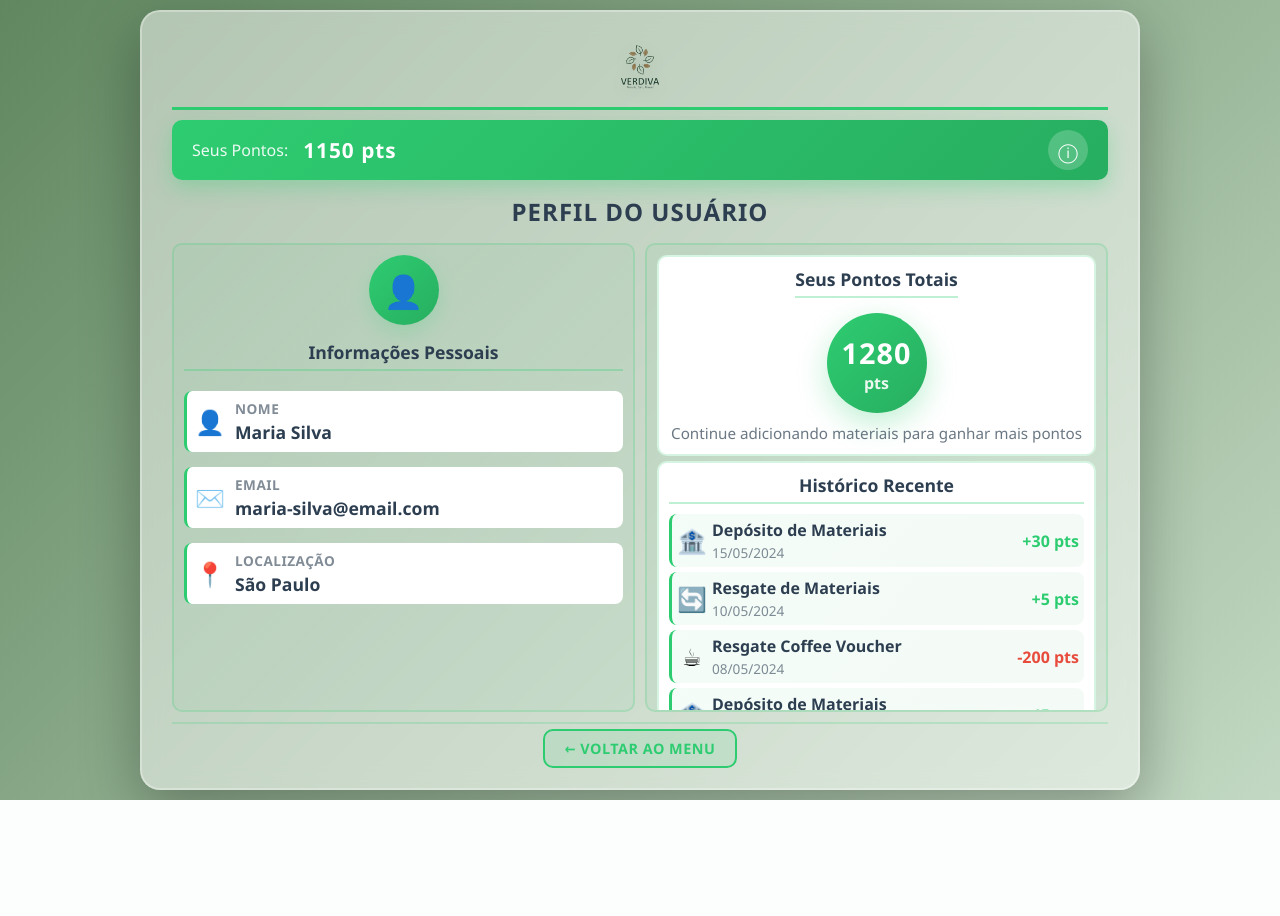
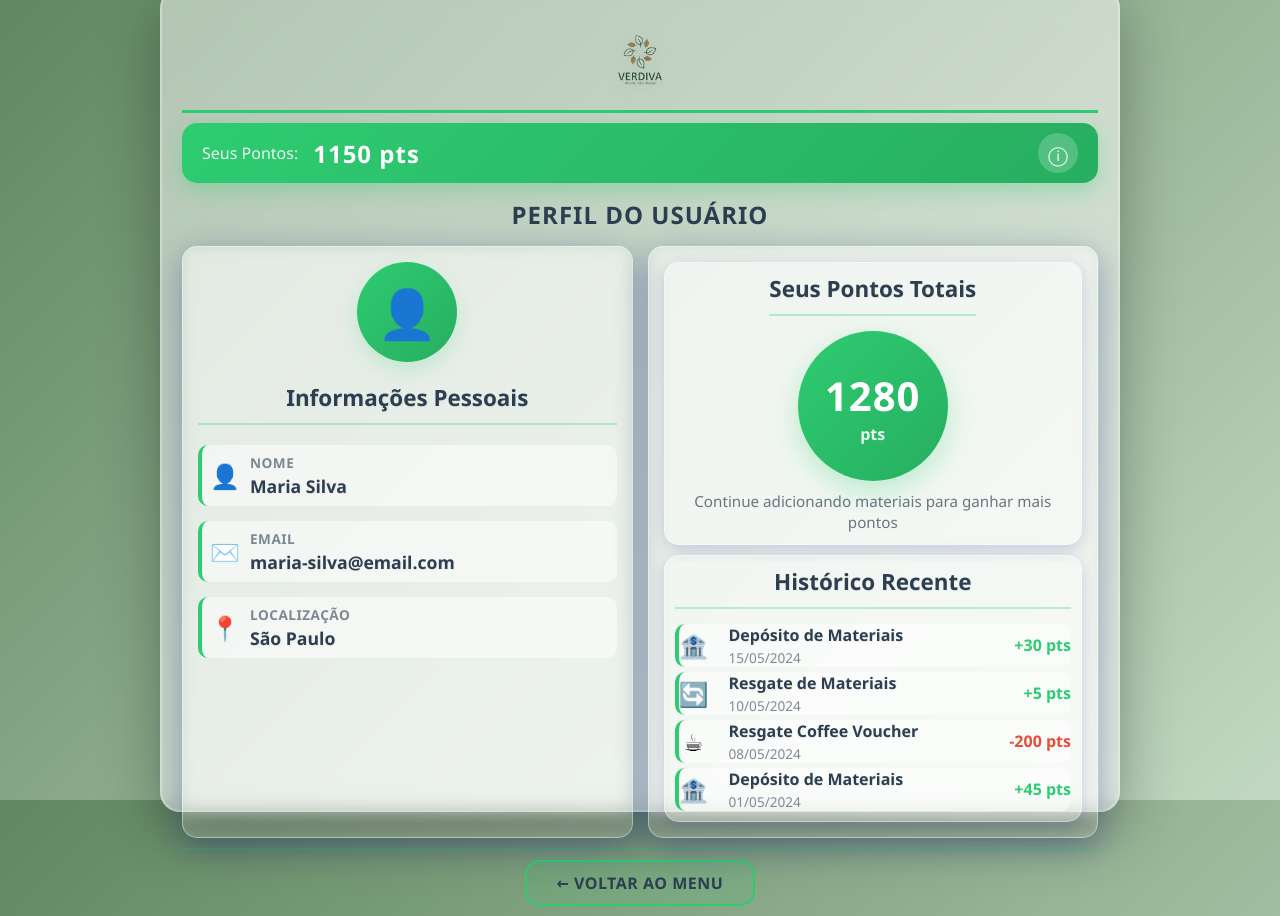
Before and after one commit to caiquemendeskm/Verdiva, a PHP site: page /Perfil_usuario.html in a window 1280 px wide. Before the commit the page ends 800 px from the top, so only its background shows below. Run offline with PHP 8.4, Linux system fonts and the light colour scheme.

Commit message:
Add files via upload

```diff
--- a/Css/Perfil.css
+++ b/Css/Perfil.css
@@ -23,12 +23,14 @@
 body {
     font-family: 'Segoe UI', Tahoma, Geneva, Verdana, sans-serif;
     background: linear-gradient(135deg, #60875f 0%, #c2d8c2 100%);
-    min-height: 100vh;
+    /* Otimização para 4:3 e sem scroll */
+    height: 100vh; /* Usa 100% da altura da viewport */
+    width: 100vw; /* Usa 100% da largura da viewport */
+    overflow: hidden; /* Remove a rolagem */
     display: flex;
     justify-content: center;
     align-items: center;
-    padding: 10px;
-    overflow: hidden; /* Remove o scroll do body */
+    padding: 0; /* Remove padding do body para maximizar o espaço */
 }
 
 /* ===================================
@@ -36,19 +38,20 @@ body {
    =================================== */
 
 .totem-container {
-    width: 100%;
-    max-width: 1000px;
+    /* Otimização para 4:3 */
+    width: 120vh; /* 4/3 de 100vh = 75vh. Garante proporção 4:3 quando a altura é 100vh */
+    max-width: 100%; /* Limite máximo de largura */
+    height: 103vh; /* Ocupa toda a altura disponível */
+
     background: rgba(255, 255, 255, 0.50);
     border-radius: var(--border-radius);
     box-shadow: 0 20px 60px rgba(0, 0, 0, 0.3);
-    padding: 15px 30px; /* Reduzido */
+    padding: 20px; /* Reduz padding para economizar espaço */
     display: flex;
     flex-direction: column;
-    gap: 10px; /* Reduzido */
+    gap: 10px; /* Reduz o espaçamento entre os elementos */
     backdrop-filter: blur(10px);
     border: 2px solid rgba(255, 255, 255, 0.3);
-    height: calc(100vh - 20px); /* Garante que o container ocupe a altura restante */
-    overflow-y: hidden; /* Remove a rolagem do container */
 }
 
 /* ===================================
@@ -57,17 +60,17 @@ body {
 
 .totem-header {
     text-align: center;
-    padding: 5px 0; /* Reduzido */
+    padding: 10px 0; /* Reduz padding */
     border-bottom: 3px solid var(--primary-color);
     display: flex;
     flex-direction: column;
     align-items: center;
-    gap: 5px; /* Reduzido */
+    gap: 5px; /* Reduz espaçamento */
 }
 
 .totem-logo {
-    width: 70px; /* Reduzido */
-    height: 70px; /* Reduzido */
+    width: 80px; /* Reduz o tamanho do logo */
+    height: 80px;
     filter: drop-shadow(0 4px 8px rgba(0, 0, 0, 0.1));
 }
 
@@ -89,8 +92,8 @@ body {
 .points-banner {
     background: linear-gradient(135deg, var(--primary-color), var(--secondary-color));
     color: white;
-    padding: 10px 20px; /* Reduzido */
-    border-radius: 10px; /* Reduzido */
+    padding: 10px 20px; /* Reduz padding */
+    border-radius: 15px;
     display: flex;
     justify-content: space-between;
     align-items: center;
@@ -110,7 +113,7 @@ body {
 }
 
 .points-value {
-    font-size: 1.3rem; /* Reduzido */
+    font-size: 1.5rem; /* Reduz o tamanho da fonte */
     font-weight: 900;
     letter-spacing: 1px;
 }
@@ -138,12 +141,12 @@ body {
    =================================== */
 
 .page-title {
-    font-size: 1.5rem; /* Reduzido */
+    font-size: 1.5rem; /* Reduz o tamanho da fonte */
     font-weight: 700;
     text-align: center;
     color: var(--text-dark);
     letter-spacing: 1px;
-    margin: 5px 0; /* Reduzido */
+    margin: 5px 0; /* Reduz margem */
 }
 
 /* ===================================
@@ -153,20 +156,22 @@ body {
 .profile-content {
     display: grid;
     grid-template-columns: 1fr 1fr;
-    gap: 10px; /* Reduzido */
+    gap: 15px; /* Reduz o espaçamento do grid */
     flex: 1;
-    overflow-y: hidden; /* Remove rolagem do container principal */
 }
 
 .profile-section {
-    background: linear-gradient(135deg, rgba(46, 204, 113, 0.05), rgba(39, 174, 96, 0.05));
-    border: 2px solid rgba(46, 204, 113, 0.2);
-    border-radius: 10px; /* Reduzido */
-    padding: 10px; /* Reduzido */
+    /* Glassmorphism moderado */
+    background: rgba(255, 255, 255, 0.2); /* Fundo branco semi-transparente */
+    backdrop-filter: blur(8px); /* Efeito de desfoque de vidro */
+    border: 1px solid rgba(255, 255, 255, 0.4); /* Borda mais suave */
+    box-shadow: 0 8px 32px 0 rgba(31, 38, 135, 0.37); /* Sombra mais destacada */
+
+    border-radius: 15px;
+    padding: 15px; /* Reduz padding */
     display: flex;
     flex-direction: column;
-    gap: 5px; /* Reduzido */
-    overflow-y: auto; /* Permite rolagem apenas nas seções, se necessário */
+    gap: 10px; /* Reduz espaçamento */
 }
 
 /* ===================================
@@ -180,14 +185,14 @@ body {
 }
 
 .avatar-circle {
-    width: 70px; /* Reduzido */
-    height: 70px; /* Reduzido */
+    width: 100px;
+    height: 100px;
     border-radius: 50%;
     background: linear-gradient(135deg, var(--primary-color), var(--secondary-color));
     display: flex;
     align-items: center;
     justify-content: center;
-    font-size: 2rem; /* Reduzido */
+    font-size: 3rem;
     box-shadow: 0 8px 20px rgba(46, 204, 113, 0.2);
 }
 
@@ -202,23 +207,25 @@ body {
 }
 
 .section-title {
-    font-size: 1.1rem; /* Reduzido */
+    font-size: 1.4rem;
     font-weight: 700;
     color: var(--text-dark);
     text-align: center;
-    padding-bottom: 5px; /* Reduzido */
+    padding-bottom: 10px;
     border-bottom: 2px solid rgba(46, 204, 113, 0.3);
     margin-bottom: 5px;
+    /* Sombra de texto para legibilidade em glassmorphism */
+    text-shadow: 1px 1px 2px rgba(0, 0, 0, 0.05);
 }
 
 .info-item {
     display: flex;
     align-items: center;
-    gap: 10px; /* Reduzido */
-    padding: 8px; /* Reduzido */
-    background: white;
-    border-radius: 8px; /* Reduzido */
-    border-left: 3px solid var(--primary-color); /* Reduzido */
+    gap: 10px; /* Reduz espaçamento */
+    padding: 8px; /* Reduz padding */
+    background: rgba(255, 255, 255, 0.5); /* Fundo semi-transparente para item interno */
+    border-radius: 10px;
+    border-left: 4px solid var(--primary-color);
 }
 
 .info-icon {
@@ -247,6 +254,7 @@ body {
     font-size: 1.1rem;
     color: var(--text-dark);
     font-weight: 600;
+    text-shadow: 1px 1px 2px rgba(0, 0, 0, 0.05);
 }
 
 /* ===================================
@@ -257,16 +265,20 @@ body {
     display: flex;
     flex-direction: column;
     align-items: center;
-    gap: 10px; /* Reduzido */
-    padding: 10px; /* Reduzido */
-    background: white;
-    border-radius: 10px; /* Reduzido */
-    border: 2px solid rgba(46, 204, 113, 0.2);
+    gap: 10px; /* Reduz espaçamento */
+    padding: 10px; /* Reduz padding */
+    /* Glassmorphism moderado */
+    background: rgba(255, 255, 255, 0.2); /* Fundo branco semi-transparente */
+    backdrop-filter: blur(4px); /* Efeito de desfoque de vidro */
+    border: 1px solid rgba(255, 255, 255, 0.4); /* Borda mais suave */
+    box-shadow: 0 4px 16px 0 rgba(31, 38, 135, 0.2); /* Sombra mais destacada */
+
+    border-radius: 15px;
 }
 
 .points-circle {
-    width: 100px; /* Reduzido */
-    height: 100px; /* Reduzido */
+    width: 150px;
+    height: 150px;
     border-radius: 50%;
     background: linear-gradient(135deg, var(--primary-color), var(--secondary-color));
     display: flex;
@@ -278,7 +290,7 @@ body {
 }
 
 .points-number {
-    font-size: 1.8rem; /* Reduzido */
+    font-size: 2.5rem;
     font-weight: 900;
     letter-spacing: 1px;
 }
@@ -303,29 +315,34 @@ body {
 .history-section {
     display: flex;
     flex-direction: column;
-    gap: 5px; /* Reduzido */
-    padding: 10px; /* Reduzido */
-    background: white;
-    border-radius: 10px; /* Reduzido */
-    border: 2px solid rgba(46, 204, 113, 0.2);
+    gap: 10px; /* Reduz espaçamento */
+    padding: 10px; /* Reduz padding */
+    /* Glassmorphism moderado */
+    background: rgba(255, 255, 255, 0.2); /* Fundo branco semi-transparente */
+    backdrop-filter: blur(4px); /* Efeito de desfoque de vidro */
+    border: 1px solid rgba(255, 255, 255, 0.4); /* Borda mais suave */
+    box-shadow: 0 4px 16px 0 rgba(31, 38, 135, 0.2); /* Sombra mais destacada */
+
+    border-radius: 15px;
 }
 
 .history-list {
     display: flex;
     flex-direction: column;
-    gap: 5px; /* Reduzido */
-    max-height: 100%; /* Ajusta para caber no container */
-    overflow-y: auto; /* Mantém a rolagem interna para o histórico */
+    gap: 5px; /* Reduz o espaçamento da lista */
+    /* Remove max-height e overflow-y para tirar o scroll interno */
+    max-height: none;
+    overflow-y: hidden;
 }
 
 .history-item {
     display: flex;
     align-items: center;
-    gap: 5px; /* Reduzido */
-    padding: 5px; /* Reduzido */
-    background: linear-gradient(135deg, rgba(46, 204, 113, 0.05), rgba(39, 174, 96, 0.05));
-    border-radius: 8px; /* Reduzido */
-    border-left: 3px solid var(--primary-color); /* Reduzido */
+    gap: 20px; /* Reduz espaçamento */
+    padding: 0px; /* Reduz padding */
+    background: rgba(255, 255, 255, 0.5); /* Fundo semi-transparente para item interno */
+    border-radius: 10px;
+    border-left: 4px solid var(--primary-color);
     transition: var(--transition);
 }
 
@@ -353,6 +370,7 @@ body {
     font-size: 1rem;
     color: var(--text-dark);
     font-weight: 600;
+    text-shadow: 1px 1px 2px rgba(0, 0, 0, 0.05);
 }
 
 .history-date {
@@ -383,17 +401,17 @@ body {
 .footer-actions {
     display: flex;
     justify-content: center;
-    padding: 5px 0; /* Reduzido */
+    padding: 10px 0; /* Reduz padding */
     border-top: 2px solid rgba(46, 204, 113, 0.2);
 }
 
 .back-button {
     background: rgba(46, 204, 113, 0.1);
-    color: var(--primary-color);
+    color: var(--text-dark);
     border: 2px solid var(--primary-color);
-    padding: 8px 20px; /* Reduzido */
-    border-radius: 10px; /* Reduzido */
-    font-size: 0.9rem; /* Reduzido */
+    padding: 10px 30px; /* Reduz padding */
+    border-radius: 15px;
+    font-size: 1rem; /* Reduz tamanho da fonte */
     font-weight: 600;
     text-decoration: none;
     transition: var(--transition);
@@ -403,7 +421,7 @@ body {
 
 .back-button:hover {
     background: var(--primary-color);
-    color: white;
+    color: rgb(17, 61, 0);
     transform: translateY(-3px);
     box-shadow: 0 8px 20px rgba(46, 204, 113, 0.3);
 }
@@ -416,23 +434,6 @@ body {
    SCROLLBAR CUSTOMIZADO
    =================================== */
 
-.history-list::-webkit-scrollbar {
-    width: 6px;
-}
-
-.history-list::-webkit-scrollbar-track {
-    background: rgba(46, 204, 113, 0.1);
-    border-radius: 10px;
-}
-
-.history-list::-webkit-scrollbar-thumb {
-    background: var(--primary-color);
-    border-radius: 10px;
-}
-
-.history-list::-webkit-scrollbar-thumb:hover {
-    background: var(--secondary-color);
-}
 
 /* ===================================
    RESPONSIVE DESIGN
@@ -440,10 +441,8 @@ body {
 
 @media (max-width: 768px) {
     .totem-container {
-        height: calc(100vh - 20px); /* Garante que o container ocupe a altura restante */
-        overflow-y: hidden; /* Remove a rolagem do container */
-        padding: 10px 10px; /* Reduzido */
-        gap: 5px; /* Reduzido */
+        padding: 30px 20px;
+        gap: 25px;
         max-width: 100%;
     }
 
@@ -461,7 +460,7 @@ body {
     }
 
     .profile-section {
-        padding: 10px;
+        padding: 20px;
     }
 
     .section-title {
@@ -495,10 +494,8 @@ body {
 
 @media (max-width: 480px) {
     .totem-container {
-        height: calc(100vh - 20px); /* Garante que o container ocupe a altura restante */
-        overflow-y: hidden; /* Remove a rolagem do container */
-        padding: 5px 5px; /* Reduzido */
-        gap: 5px; /* Reduzido */
+        padding: 20px 15px;
+        gap: 20px;
     }
 
     .totem-logo {
```
Also changed, not shown: Css/Frontpage.css (+58 -48 lines), Css/Homepage.css (+52 -47 lines).
